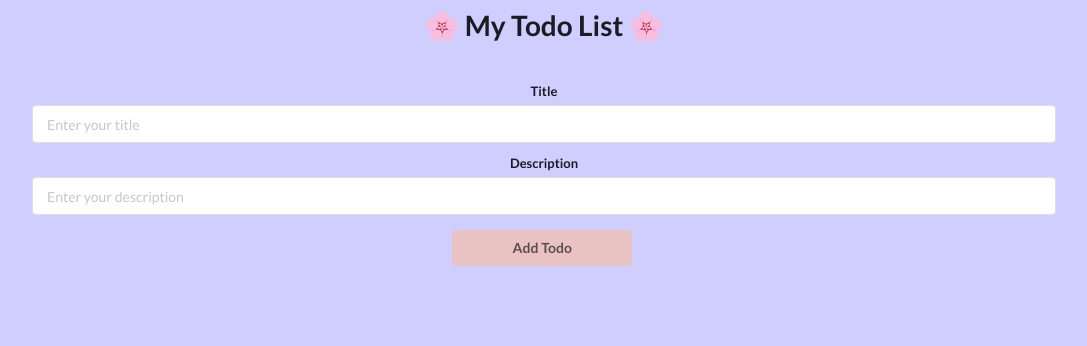
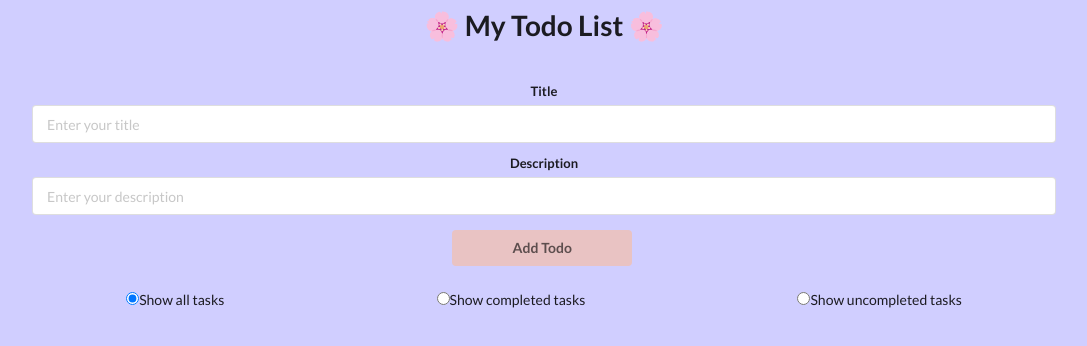
Before and after one commit to HaNguyenB/to-do-list-reactjs, a React (Create React App) app in the folder my-to-do-list/: page / in a window 1280 px wide. Shown: the top 346 px of the page, without its empty margins (96-1183 px from the left). Built offline with nearby package versions, Linux system fonts and the light colour scheme.

Commit message:
update filter

```diff
--- a/my-to-do-list/src/components/ToDoList.js
+++ b/my-to-do-list/src/components/ToDoList.js
@@ -1,30 +1,82 @@
-import React from "react";
+import React, { useState } from "react";
 import ToDoCard from "./ToDoCard";
 
-//functional component
 const ToDoList = (props) => {
+  const [filterOption, setFilterOption] = useState("all");
 
   const deleteCard = (id) => {
     props.updateDeleted(id);
-    }
+  };
 
   const checkCard = (id) => {
-        props.updateCompleted(id)
-    }
+    props.updateCompleted(id);
+  };
 
   const editCard = (value, id) => {
-        props.updateEdit(value, id)
+    props.updateEdit(value, id);
+  };
+
+  const setFilter = (option) => {
+    setFilterOption(option);
+  };
+
+  const applyFilter = (card) => {
+    if (filterOption === "completed") {
+      return card.completed;
+    } else if (filterOption === "uncompleted") {
+      return !card.completed;
     }
+    return true;
+  };
 
-    const renderToDoList = props.cards.map((card) => {
+  const filteredCards = props.cards.filter(applyFilter);
+
+  const renderToDoList = filteredCards.map((card) => {
     return (
-            <ToDoCard key = {card.id} card = {card} clickDelHandler = {deleteCard} clickDoneHandler = {checkCard} clickUpdateHandler = {editCard}></ToDoCard>
-        )
-    })
-    //return a map function that for each card object you have a ToDoCard element
-    return <div className = "ui todo list">
+      <ToDoCard
+        key={card.id}
+        card={card}
+        clickDelHandler={deleteCard}
+        clickDoneHandler={checkCard}
+        clickUpdateHandler={editCard}
+      ></ToDoCard>
+    );
+  });
+
+  return (
+    <div className="ui todo list">
+      <div style = {{display: "flex", alignItems: "center", justifyContent: "space-evenly", padding: "10px"}}>
+        <label>
+          <input
+            type="radio"
+            name="filterOption"
+            checked={filterOption === "all"}
+            onChange={() => setFilter("all")}
+          />
+          Show all tasks
+        </label>
+        <label>
+          <input
+            type="radio"
+            name="filterOption"
+            checked={filterOption === "completed"}
+            onChange={() => setFilter("completed")}
+          />
+          Show completed tasks
+        </label>
+        <label>
+          <input
+            type="radio"
+            name="filterOption"
+            checked={filterOption === "uncompleted"}
+            onChange={() => setFilter("uncompleted")}
+          />
+          Show uncompleted tasks
+        </label>
+      </div>
       {renderToDoList}
     </div>
-}
+  );
+};
 
-export default ToDoList
+export default ToDoList;
```
Lines whose indentation alone changed are shown as unchanged.
